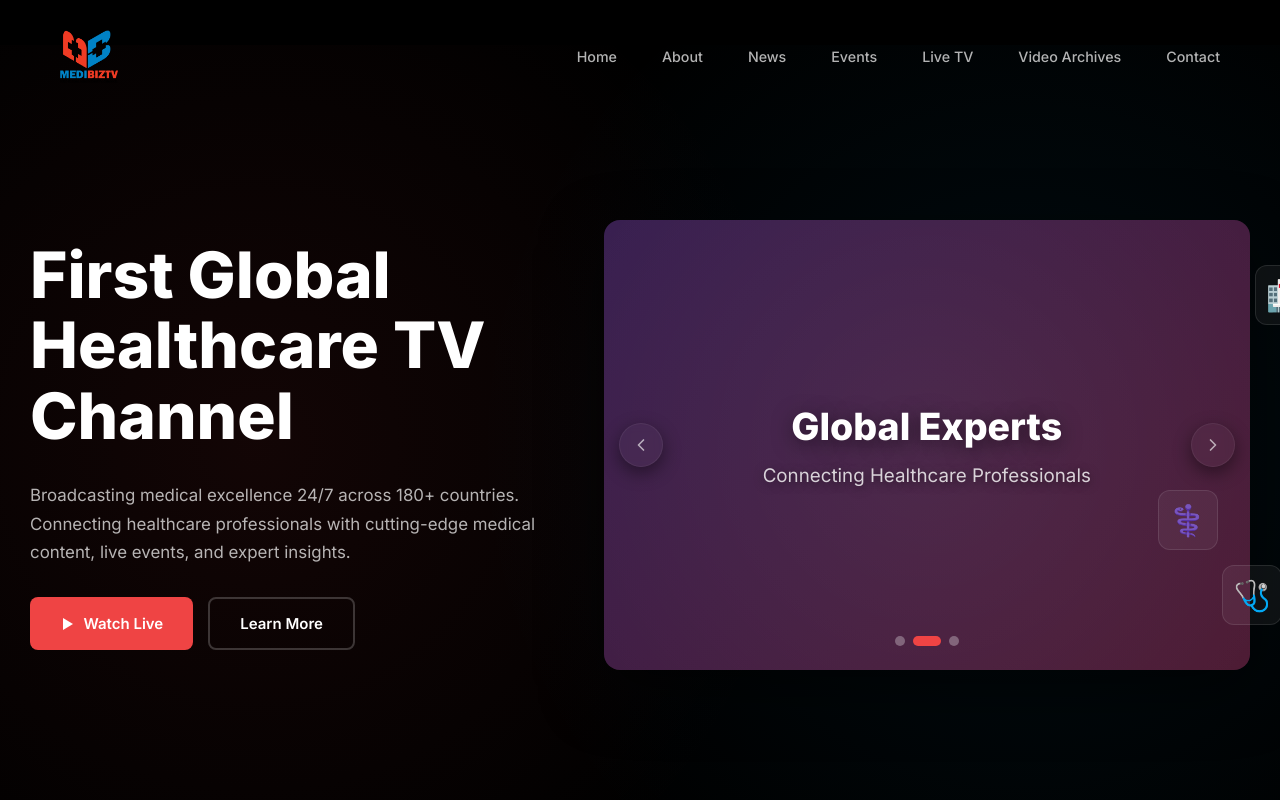
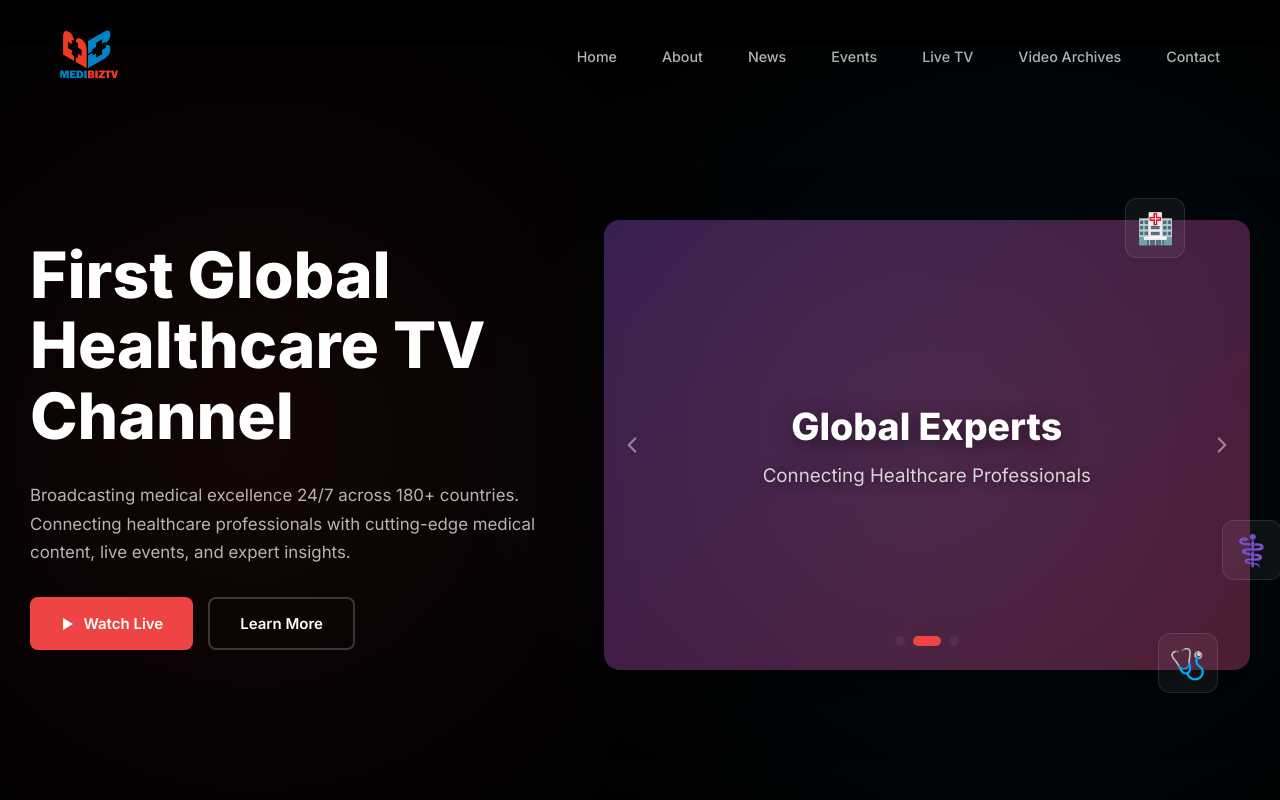
Before and after one commit to raoof-aries/medi-biz-tv, a React (Vite) app: page / in a window 1280 px wide. Shown: the top 800 px of the page. Built offline with nearby package versions, Linux system fonts and the light colour scheme; a web font is replaced by a local one.

Commit message:
Herp section style done.

```diff
--- a/src/containers/Home/HeroSection/HeroSection.css
+++ b/src/containers/Home/HeroSection/HeroSection.css
@@ -37,7 +37,7 @@
   z-index: 1;
 }
 
-/* You set this to 0.8fr | 1.2fr; slider lives in the wider column */
+/* Grid Layout */
 .hero-content-wrapper {
   display: grid;
   grid-template-columns: 0.9fr 1.1fr;
@@ -116,11 +116,7 @@
   position: relative;
   height: 450px;
   width: 100%;
-  /* allow the grid item to expand and shrink properly */
   min-width: 0;
-  /* remove hard cap so the slider can take the full column width */
-  /* max-width: 550px;  <-- removed */
-  /* margin-left: auto;  <-- removed */
 }
 
 .video-card {
@@ -132,7 +128,7 @@
   position: relative;
 }
 
-/* Banner Slider Styles */
+/* Banner Slider */
 .banner-slider {
   width: 100%;
   height: 100%;
@@ -147,11 +143,6 @@
   justify-content: center;
   position: relative;
   background: #0a0a0a;
-  opacity: 1 !important;
-}
-
-.swiper-slide {
-  opacity: 1 !important;
 }
 
 .banner-slide::before {
@@ -191,7 +182,7 @@
   text-shadow: 0 2px 10px rgba(0, 0, 0, 0.5);
 }
 
-/* Custom Pagination */
+/* Pagination */
 .swiper-pagination {
   bottom: 20px !important;
   z-index: 4;
@@ -201,9 +192,8 @@
   width: 10px;
   height: 10px;
   background: rgba(255, 255, 255, 0.3);
-  opacity: 1;
+  border-radius: 50%;
   transition: all 0.3s ease;
-  border-radius: 50%;
 }
 
 .custom-bullet-active {
@@ -212,58 +202,54 @@
   border-radius: 5px;
 }
 
-/* Hide default Swiper arrow pseudo-elements (we use our own buttons) */
+/* Nav Buttons */
+/* Hide default Swiper arrows */
 .swiper-button-next,
 .swiper-button-prev {
   display: none !important;
 }
 
-/* Custom Navigation Buttons (subtle/translucent) */
+/* Transparent arrow-only buttons */
 .custom-swiper-button {
   position: absolute;
   top: 50%;
   transform: translateY(-50%);
-  width: 44px;
-  height: 44px;
-  border-radius: 999px;
+  background: transparent; /* no background */
+  border: none; /* no border */
+  box-shadow: none;
+  cursor: pointer;
+  transition: all 0.25s ease;
+  z-index: 6;
+  padding: 0; /* remove extra clickable area */
   display: flex;
   align-items: center;
   justify-content: center;
-  background: rgba(255, 255, 255, 0.035);
-  border: 1px solid rgba(255, 255, 255, 0.06);
-  backdrop-filter: blur(4px);
-  cursor: pointer;
-  transition: all 0.22s ease;
-  z-index: 6;
-  box-shadow: 0 6px 18px rgba(0, 0, 0, 0.45);
 }
 
-/* Icons inside */
+/* Arrow icons only */
 .custom-swiper-button svg {
-  font-size: 20px;
-  color: rgba(255, 255, 255, 0.62);
+  font-size: 26px;
+  color: rgba(255, 255, 255, 0.45); /* subtle transparent arrow */
+  transition: color 0.3s ease, transform 0.3s ease;
 }
 
-/* Hover / focus */
-.custom-swiper-button:hover,
-.custom-swiper-button:focus {
-  background: rgba(255, 255, 255, 0.08);
-  transform: translateY(-50%) scale(1.06);
+/* Hover effect: slightly brighter arrow */
+.custom-swiper-button:hover svg,
+.custom-swiper-button:focus svg {
+  color: rgba(255, 255, 255, 0.9);
+  transform: scale(1.15);
 }
 
-.custom-swiper-button:active {
-  transform: translateY(-50%) scale(0.98);
-}
-
-/* Half-spacing from edges */
+/* Adjust arrow placement (mild inward spacing) */
 .custom-swiper-button-prev {
   left: 1rem;
 }
+
 .custom-swiper-button-next {
   right: 1rem;
 }
 
-/* Floating Elements */
+/* ✨ Floating Elements — Improved Positions */
 .floating-element {
   position: absolute;
   width: 60px;
@@ -276,27 +262,29 @@
   justify-content: center;
   font-size: 2rem;
   animation: float 6s ease-in-out infinite;
-}
-
-.el-1 {
-  top: 10%;
-  right: -10%;
-  animation-delay: 0s;
-  z-index: 10;
-}
-.el-2 {
-  top: 60%;
-  right: 5%;
-  animation-delay: 2s;
-  z-index: 10;
-}
-.el-3 {
-  bottom: 10%;
-  right: -5%;
-  animation-delay: 4s;
   z-index: 10;
 }
 
+/* Better balanced diagonal layout */
+.el-1 {
+  top: -5%;
+  right: 10%;
+  animation-delay: 0s;
+}
+
+.el-2 {
+  bottom: 20%;
+  right: -5%;
+  animation-delay: 2s;
+}
+
+.el-3 {
+  bottom: -5%;
+  right: 5%;
+  animation-delay: 4s;
+}
+
+/* Floating Animation */
 @keyframes float {
   0%,
   100% {
```
